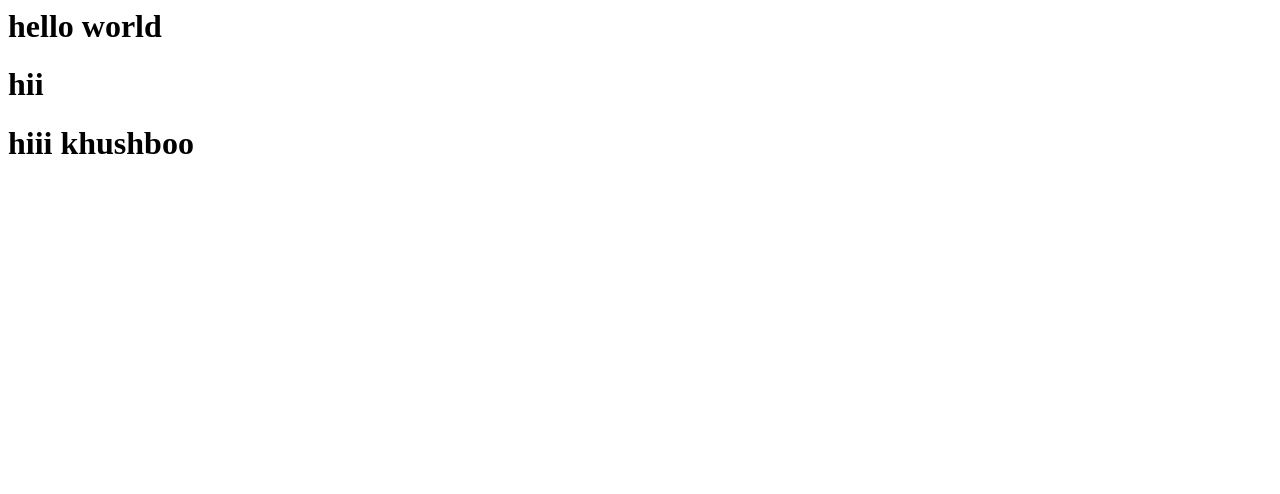
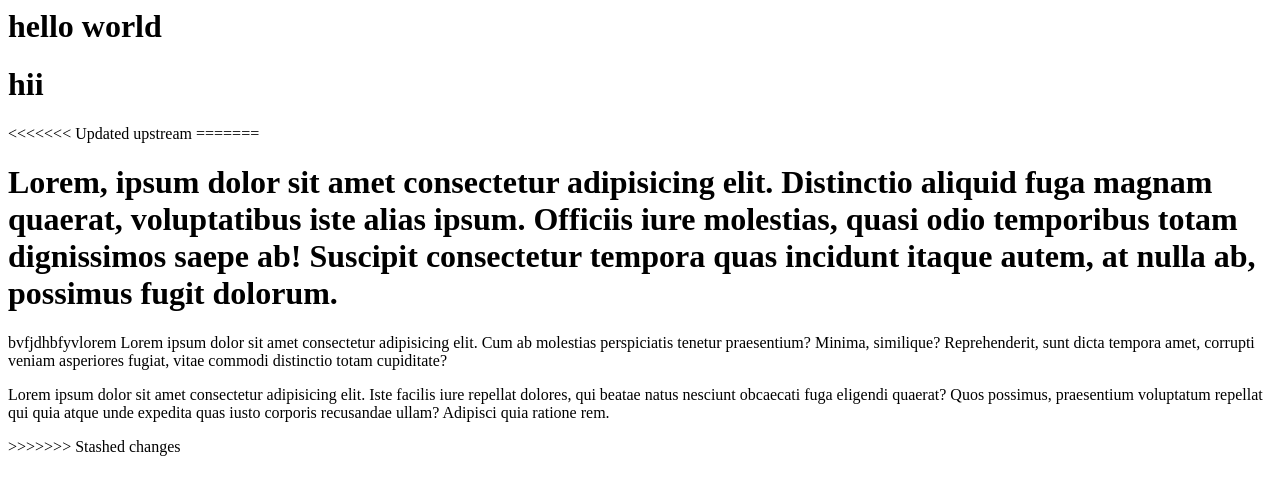
Before and after one commit to nikam-nikita/demo_repo, a plain HTML site: page index.html in a window 1280 px wide. Drawn offline with Linux system fonts and the light colour scheme.

Commit message:
Update index.html
save change

```diff
--- a/index.html
+++ b/index.html
@@ -1,4 +1,11 @@
 <h1>hello world</h1>
 <h1>hii</h1>
-<h1>hiii khushboo</h1>
-<div style="height: 100%;"></div>
+<<<<<<< Updated upstream
+=======
+<h1>Lorem, ipsum dolor sit amet consectetur adipisicing elit. Distinctio aliquid fuga magnam quaerat, voluptatibus iste alias ipsum. Officiis iure molestias, quasi odio temporibus totam dignissimos saepe ab! Suscipit consectetur tempora quas incidunt itaque autem, at nulla ab, possimus fugit dolorum.</h1>
+<p>
+    bvfjdhbfyvlorem
+    Lorem ipsum dolor sit amet consectetur adipisicing elit. Cum ab molestias perspiciatis tenetur praesentium? Minima, similique? Reprehenderit, sunt dicta tempora amet, corrupti veniam asperiores fugiat, vitae commodi distinctio totam cupiditate?
+    <p>Lorem ipsum dolor sit amet consectetur adipisicing elit. Iste facilis iure repellat dolores, qui beatae natus nesciunt obcaecati fuga eligendi quaerat? Quos possimus, praesentium voluptatum repellat qui quia atque unde expedita quas iusto corporis recusandae ullam? Adipisci quia ratione rem.</p>
+</p>
+>>>>>>> Stashed changes
```
